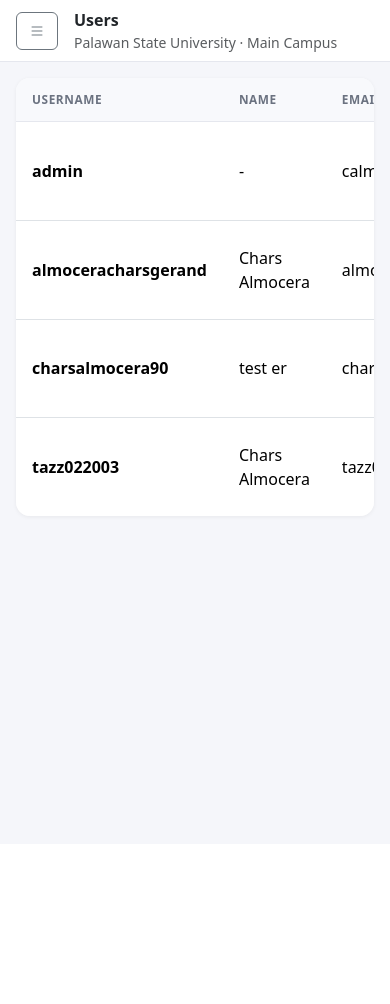
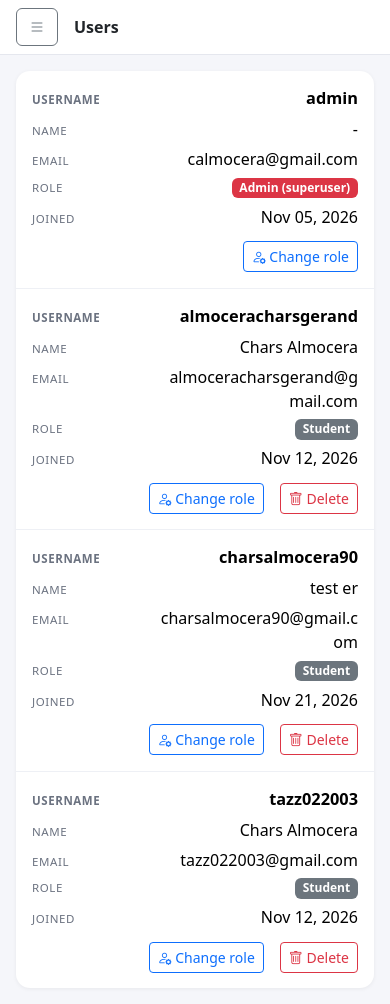
Before and after one commit to Tazz022003/campusconnect, a Django app: page /users/ in a window 390 px wide. Before the commit the page ends 519 px from the top, so only its background shows below. Run offline with Django 5.2, Linux system fonts and the light colour scheme; a user stored in the database is signed in; data comes from the database, SQL or seed files in the repository; both versions use the stored data as it was after the commit.

Commit message:
mobile responsive

```diff
--- a/campus/crud.py
+++ b/campus/crud.py
@@ -191,7 +191,9 @@ class CrudListView(ListView):
         ctx['q'] = self.request.GET.get('q', '').strip()
         ctx['headers'] = [label for label, _ in self.cfg.columns]
         ctx['rows'] = [
-            {'obj': obj, 'cells': [cell_text(obj, accessor) for _, accessor in self.cfg.columns]}
+            {'obj': obj,
+             'cells': [{'label': label, 'text': cell_text(obj, accessor)}
+                       for label, accessor in self.cfg.columns]}
             for obj in ctx['object_list']
         ]
         return ctx
--- a/campus/static/campus/css/base.css
+++ b/campus/static/campus/css/base.css
@@ -20,7 +20,7 @@ body { background: var(--page-bg); }
 .sidebar .nav-link:hover { background: rgba(255,255,255,.08); color: #fff; }
 .sidebar .nav-link.active { background: var(--psu-orange); color: #fff; }
 .nav-section { color: #7f8798; font-size: .72rem; letter-spacing: .08em; text-transform: uppercase; margin: 1rem .8rem .3rem; }
-.main { min-width: 0; display: flex; flex-direction: column; min-height: 100vh; }
+.main { min-width: 0; display: flex; flex-direction: column; min-height: 100vh; min-height: 100dvh; }
 .main > main { flex: 1 1 auto; position: relative; }
 .topbar { background: #fff; border-bottom: 1px solid #e5e7ee; }
 .stat-card { border: 0; border-radius: 14px; box-shadow: 0 1px 4px rgba(0,0,0,.06); }
@@ -41,3 +41,42 @@ body { background: var(--page-bg); }
 .table tbody td:first-child { font-weight: 600; }
 .table tbody tr:last-child td { border-bottom: 0; }
 .card:has(> .table-responsive) { overflow: hidden; }
+
+/* ================= Mobile ================= */
+
+/* tables turn into stacked cards on phones, so nothing needs sideways scrolling */
+@media (max-width: 767.98px) {
+  .table-stack thead { display: none; }
+  .table-stack, .table-stack tbody, .table-stack tr, .table-stack td { display: block; width: 100%; }
+  .table-stack tr { padding: .75rem 1rem; border-bottom: 1px solid #eef0f5; }
+  .table-stack tr:last-child { border-bottom: 0; }
+
+  .table-stack > :not(caption) > * > * { padding: .2rem 0; }
+  .table-stack td {
+    display: flex; justify-content: space-between; align-items: baseline;
+    gap: 1rem; text-align: right; border: 0; word-break: break-word;
+  }
+  .table-stack td::before {
+    content: attr(data-label); flex: 0 0 34%; text-align: left;
+    color: #6b7280; font-size: .72rem; letter-spacing: .05em; text-transform: uppercase;
+  }
+  .table-stack td:not([data-label])::before { content: none; }
+  .table-stack td:first-child { font-size: 1.02rem; }
+
+  .table-stack td.actions { justify-content: flex-end; padding-top: .6rem; }
+  .table-stack td.empty-cell { display: block; text-align: center; }
+}
+
+/* list toolbar: search and add button use the full width on small phones */
+@media (max-width: 575.98px) {
+  .list-actions { width: 100%; }
+  .list-actions form { flex: 1 1 100%; }
+  .list-actions .btn-psu,
+  .list-actions > a.btn { flex: 1 1 100%; }
+}
+
+/* a bit more breathing room for fingers */
+@media (max-width: 991.98px) {
+  .sidebar .nav-link { padding: .7rem .8rem; }
+  .stat-card .fs-3 { font-size: 1.5rem !important; }
+}
--- a/campus/static/campus/css/map.css
+++ b/campus/static/campus/css/map.css
@@ -40,5 +40,9 @@
 
 /* phones: directions panel goes under the search box */
 @media (max-width: 767px) {
-  #directions { top: 64px; left: 12px; right: 12px; width: auto; }
+  #directions { top: 64px; left: 12px; right: 12px; width: auto; max-height: calc(100% - 140px); overflow-y: auto; }
+  #search-panel { left: 56px; width: calc(100% - 68px); }
+  #results { max-height: 40vh; }
+  #edit-hint { display: none; }            /* editing pins is a desktop job */
+  .leaflet-popup-content { max-width: 220px; }
 }
--- a/campus/templates/campus/auth/user_list.html
+++ b/campus/templates/campus/auth/user_list.html
@@ -6,7 +6,7 @@
 {% block content %}
 <div class="card">
   <div class="table-responsive">
-    <table class="table table-hover align-middle mb-0">
+    <table class="table table-hover align-middle mb-0 table-stack">
       <thead>
         <tr>
           <th>Username</th><th>Name</th><th>Email</th><th>Role</th><th>Joined</th>
@@ -16,10 +16,10 @@
       <tbody>
         {% for u in object_list %}
           <tr>
-            <td class="fw-semibold">{{ u.username }}</td>
-            <td>{{ u.get_full_name|default:"-" }}</td>
-            <td>{{ u.email|default:"-" }}</td>
-            <td>
+            <td class="fw-semibold" data-label="Username">{{ u.username }}</td>
+            <td data-label="Name">{{ u.get_full_name|default:"-" }}</td>
+            <td data-label="Email">{{ u.email|default:"-" }}</td>
+            <td data-label="Role">
               {% if u.is_superuser %}
                 <span class="badge bg-danger">Admin (superuser)</span>
               {% elif u.profile.role == 'admin' %}
@@ -30,8 +30,8 @@
                 <span class="badge bg-secondary">Student</span>
               {% endif %}
             </td>
-            <td>{{ u.date_joined|date:"M d, Y" }}</td>
-            <td class="text-end text-nowrap">
+            <td data-label="Joined">{{ u.date_joined|date:"M d, Y" }}</td>
+            <td class="text-end text-nowrap actions">
               <a href="{% url 'user_role' u.pk %}" class="btn btn-sm btn-outline-primary"><i class="bi bi-person-gear"></i> Change role</a>
               {% if u != user %}
                 <a href="{% url 'user_delete' u.pk %}" class="btn btn-sm btn-outline-danger"><i class="bi bi-trash"></i> Delete</a>
--- a/campus/templates/campus/base.html
+++ b/campus/templates/campus/base.html
@@ -70,7 +70,7 @@
       <button class="btn btn-outline-secondary d-lg-none" data-bs-toggle="offcanvas" data-bs-target="#sidebar"><i class="bi bi-list"></i></button>
       <div>
         <div class="fw-semibold">{% block heading %}CampusConnect{% endblock %}</div>
-        <div class="text-muted small">Palawan State University &middot; Main Campus</div>
+        <div class="text-muted small d-none d-sm-block">Palawan State University &middot; Main Campus</div>
       </div>
     </header>
 
```
Also changed, not shown: campus/templates/campus/crud/list.html (+5 -5 lines), db.sqlite3.
